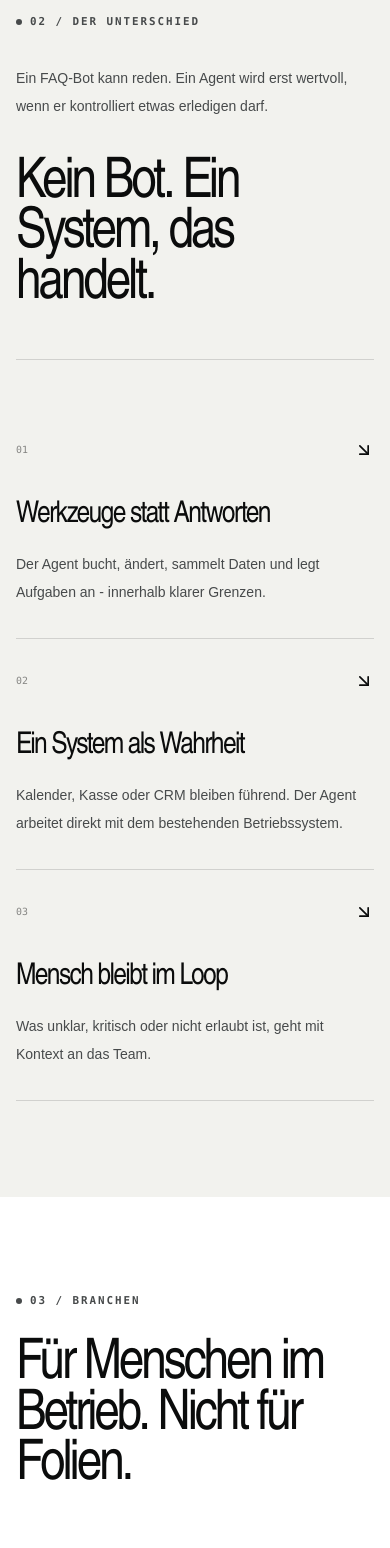
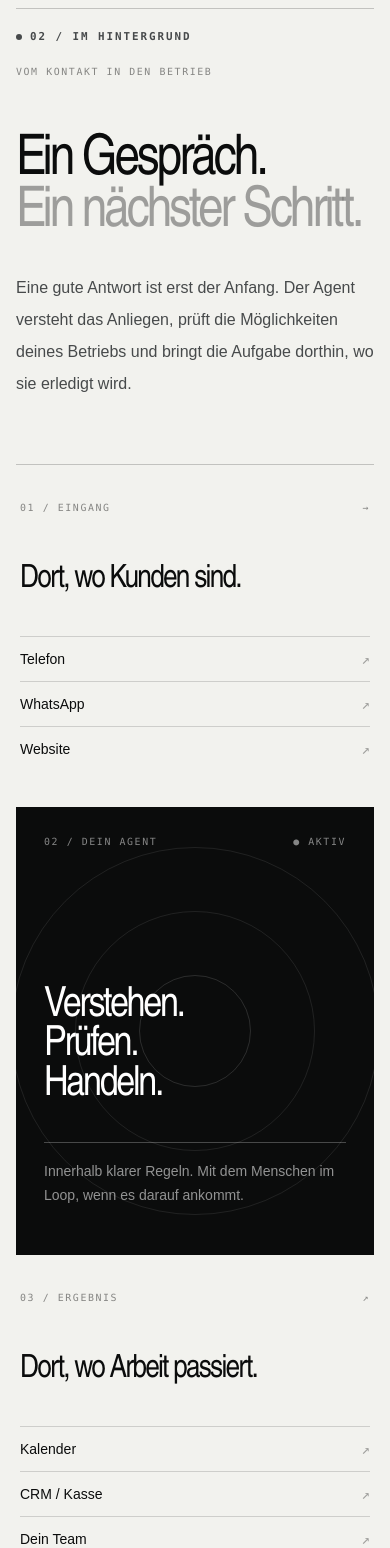
Before and after one commit to IljaDzhumelya24/ki-agent, a Next.js app: page / in a window 390 px wide. Shown: the part 3380-4928 px from the top of the page. Built offline with nearby package versions, Linux system fonts and the light colour scheme.

Commit message:
Redesign phone handoff and capability story

```diff
--- a/src/app/globals.css
+++ b/src/app/globals.css
@@ -390,9 +390,20 @@ button {
   z-index: 2;
   inset: 0;
   background: var(--paper);
-  transform: scaleY(0);
-  transform-origin: bottom center;
+  opacity: 0;
   pointer-events: none;
+}
+
+.signal-chapter:last-child {
+  color: #0b0c0c;
+}
+
+.signal-chapter:last-child p {
+  color: rgba(11, 12, 12, 0.7);
+}
+
+.signal-chapter:last-child .signal-chapter-meta {
+  border-color: rgba(11, 12, 12, 0.28);
 }
 
 .signal-chapters {
--- a/src/components/home/capability-section.tsx
+++ b/src/components/home/capability-section.tsx
@@ -1,36 +1,78 @@
-import { ArrowDownRight } from "lucide-react";
+import { SectionLabel } from "@/components/ui/section-label";
 
-import { homeContent } from "@/content/home";
-import { SectionLabel } from "@/components/ui/section-label";
+const channels = ["Telefon", "WhatsApp", "Website"];
+const destinations = ["Kalender", "CRM / Kasse", "Dein Team"];
 
 export function CapabilitySection() {
   return (
-    <section id="capabilities" className="page-gutter bg-[var(--paper)] py-24 md:py-32">
+    <section id="capabilities" className="page-gutter bg-[var(--paper)] py-24 text-[var(--ink)] md:py-32">
       <div className="mx-auto max-w-[96rem]">
-        <div className="grid gap-10 border-b border-[var(--line)] pb-12 lg:grid-cols-[0.82fr_1.18fr] lg:items-end">
-          <div>
-            <SectionLabel>02 / Der Unterschied</SectionLabel>
-            <p className="mt-8 max-w-sm text-sm leading-7 text-[var(--graphite)]">
-              Ein FAQ-Bot kann reden. Ein Agent wird erst wertvoll, wenn er kontrolliert etwas erledigen darf.
-            </p>
-          </div>
-          <h2 className="display-type max-w-[11ch] text-[clamp(3.5rem,6.5vw,7rem)] leading-[0.9] font-medium">
-            Kein Bot. Ein System, das handelt.
-          </h2>
+        <div className="flex flex-wrap items-start justify-between gap-5 border-t border-black/20 pt-5">
+          <SectionLabel>02 / Im Hintergrund</SectionLabel>
+          <span className="font-mono text-[0.62rem] uppercase tracking-[0.16em] text-black/45">
+            Vom Kontakt in den Betrieb
+          </span>
         </div>
 
-        <div className="mt-12 grid lg:grid-cols-3">
-          {homeContent.capabilities.map((capability) => (
-            <article key={capability.index} data-scroll-reveal className="group border-b border-[var(--line)] py-8 lg:border-r lg:px-8 lg:first:pl-0 lg:last:border-r-0">
-              <div className="flex items-center justify-between">
-                <span className="font-mono text-[0.62rem] text-black/45">{capability.index}</span>
-                <ArrowDownRight className="size-5 transition-transform duration-500 group-hover:rotate-45" aria-hidden="true" />
-              </div>
-              <h3 className="display-type mt-10 text-3xl leading-none md:text-4xl">{capability.title}</h3>
-              <p className="mt-5 max-w-sm text-sm leading-7 text-[var(--graphite)]">{capability.body}</p>
-            </article>
-          ))}
+        <div className="mt-14 grid gap-8 lg:grid-cols-[1.15fr_0.85fr] lg:items-end lg:gap-20">
+          <h2 className="display-type max-w-[14ch] text-[clamp(3.5rem,6vw,6.6rem)] leading-[0.93] font-medium tracking-[-0.065em]">
+            Ein Gespräch.<br />
+            <span className="text-black/35">Ein nächster Schritt.</span>
+          </h2>
+          <p className="max-w-md text-base leading-8 text-[var(--graphite)] lg:pb-2">
+            Eine gute Antwort ist erst der Anfang. Der Agent versteht das Anliegen, prüft die Möglichkeiten deines Betriebs und bringt die Aufgabe dorthin, wo sie erledigt wird.
+          </p>
         </div>
+
+        <div className="mt-16 grid border-y border-black/20 lg:grid-cols-[1fr_1.15fr_1fr]">
+          <div className="flex flex-col px-1 py-9 lg:pr-10 lg:py-12">
+            <div className="flex items-center justify-between font-mono text-[0.62rem] uppercase tracking-[0.16em] text-black/45">
+              <span>01 / Eingang</span><span>→</span>
+            </div>
+            <p className="display-type mt-12 text-[clamp(2rem,2.8vw,3.5rem)] leading-none tracking-[-0.05em]">Dort, wo Kunden sind.</p>
+            <ul className="mt-auto pt-10" aria-label="Eingangskanäle">
+              {channels.map((channel) => (
+                <li key={channel} className="flex items-center justify-between border-t border-black/15 py-3 text-sm">
+                  <span>{channel}</span><span className="font-mono text-black/35">↗</span>
+                </li>
+              ))}
+            </ul>
+          </div>
+
+          <div className="relative isolate flex min-h-[28rem] flex-col overflow-hidden bg-[#0b0c0c] p-7 text-white md:p-10">
+            <div className="pointer-events-none absolute left-1/2 top-1/2 size-[23rem] -translate-x-1/2 -translate-y-1/2 rounded-full border border-white/[0.09]" />
+            <div className="pointer-events-none absolute left-1/2 top-1/2 size-[15rem] -translate-x-1/2 -translate-y-1/2 rounded-full border border-white/[0.09]" />
+            <div className="pointer-events-none absolute left-1/2 top-1/2 size-[7rem] -translate-x-1/2 -translate-y-1/2 rounded-full border border-white/[0.13]" />
+            <div className="relative flex items-center justify-between font-mono text-[0.62rem] uppercase tracking-[0.16em] text-white/50">
+              <span>02 / Dein Agent</span><span>● Aktiv</span>
+            </div>
+            <div className="relative mt-auto grid gap-4 pb-5">
+              <p className="display-type text-[clamp(2.6rem,3.7vw,4.9rem)] leading-[0.95] tracking-[-0.06em]">
+                Verstehen.<br />Prüfen.<br />Handeln.
+              </p>
+              <span className="mt-5 h-px bg-white/25" />
+              <p className="max-w-xs text-sm leading-6 text-white/55">Innerhalb klarer Regeln. Mit dem Menschen im Loop, wenn es darauf ankommt.</p>
+            </div>
+          </div>
+
+          <div className="flex flex-col px-1 py-9 lg:pl-10 lg:py-12">
+            <div className="flex items-center justify-between font-mono text-[0.62rem] uppercase tracking-[0.16em] text-black/45">
+              <span>03 / Ergebnis</span><span>↗</span>
+            </div>
+            <p className="display-type mt-12 text-[clamp(2rem,2.8vw,3.5rem)] leading-none tracking-[-0.05em]">Dort, wo Arbeit passiert.</p>
+            <ul className="mt-auto pt-10" aria-label="Ziele im Betrieb">
+              {destinations.map((destination) => (
+                <li key={destination} className="flex items-center justify-between border-t border-black/15 py-3 text-sm">
+                  <span>{destination}</span><span className="font-mono text-black/35">↗</span>
+                </li>
+              ))}
+            </ul>
+          </div>
+        </div>
+
+        <p className="mt-6 max-w-xl text-sm leading-6 text-[var(--graphite)]">
+          Keine zweite Datenwelt: Kalender, Kasse oder CRM bleiben führend. Was unklar oder kritisch ist, geht mit Kontext an dein Team.
+        </p>
       </div>
     </section>
   );
--- a/src/components/home/channel-story.tsx
+++ b/src/components/home/channel-story.tsx
@@ -114,7 +114,7 @@ export function ChannelStory() {
       const progressTrack = scene.querySelector<HTMLElement>(".signal-progress-track");
       const progressFill = progressTrack?.querySelector<HTMLElement>("span");
       reveals.forEach((rect) => gsap.set(rect, { attr: { height: 0 } }));
-      if (wipe) gsap.set(wipe, { scaleY: 0, transformOrigin: "bottom center" });
+      if (wipe) gsap.set(wipe, { autoAlpha: 0 });
       gsap.set(chapters.slice(1), { autoAlpha: 0, y: 48 });
       gsap.set(screens.slice(1), { autoAlpha: 0, y: 26 });
       gsap.set(phone, { autoAlpha: 0.82, y: 35, rotationY: -26, rotationZ: 8, scale: 0.84 });
@@ -147,12 +147,15 @@ export function ChannelStory() {
         .fromTo(chapters[2], { autoAlpha: 0, x: 70, y: 0 }, { autoAlpha: 1, x: 0, duration: 0.38, ease: "power3.out" }, 2.31)
         .fromTo(screens[2], { autoAlpha: 0, y: 26 }, { autoAlpha: 1, y: 0, duration: 0.4, ease: "power3.out" }, 2.31)
         .to(phone, { rotationY: 9, rotationZ: -3, y: -25, scale: 1.02, duration: 0.62, ease: "power2.inOut" }, 2.08)
-        .to({}, { duration: 0.35 });
+        .to(phone, { autoAlpha: 0, y: -100, scale: 0.88, duration: 0.42, ease: "power2.inOut" }, 2.78)
+        .to(chapters[2], { autoAlpha: 0, y: -32, duration: 0.3, ease: "power2.in" }, 2.86)
+        .to({}, { duration: 0.08 });
 
-      if (wipe) timeline.to(wipe, { scaleY: 1, duration: 0.44, ease: "power2.inOut" }, 1.98);
-      if (progress) timeline.set(progress, { color: "#171a19" }, 2.04);
-      if (progressTrack) timeline.set(progressTrack, { backgroundColor: "rgba(10, 12, 11, 0.2)" }, 2.04);
-      if (progressFill) timeline.set(progressFill, { backgroundColor: "#171a19" }, 2.04);
+      if (wipe) timeline.to(wipe, { autoAlpha: 1, duration: 0.58, ease: "power2.inOut" }, 2.05);
+      if (progress) timeline.set(progress, { color: "#171a19" }, 2.42).to(progress, { autoAlpha: 0, duration: 0.25 }, 2.88);
+      if (progressTrack) timeline.set(progressTrack, { backgroundColor: "rgba(10, 12, 11, 0.2)" }, 2.42);
+      if (progressFill) timeline.set(progressFill, { backgroundColor: "#171a19" }, 2.42);
+      timeline.to(scene.querySelectorAll(".signal-trace"), { autoAlpha: 0, duration: 0.25 }, 2.86);
 
       reveals.forEach((rect) => {
         timeline.to(rect, { attr: { height: Number(rect.dataset.fullHeight) }, duration: 0.7, ease: "power2.out" }, 0);
@@ -162,7 +165,7 @@ export function ChannelStory() {
         timeline.scrollTrigger?.kill();
         timeline.kill();
         gsap.set([...chapters, ...screens, phone], { clearProps: "all" });
-        gsap.set([progress, progressTrack, progressFill, wipe].filter(Boolean), { clearProps: "all" });
+        gsap.set([progress, progressTrack, progressFill, wipe, ...scene.querySelectorAll(".signal-trace")].filter(Boolean), { clearProps: "all" });
         reveals.forEach((rect) => gsap.set(rect, { attr: { height: 0 } }));
       };
     });
--- a/src/components/layout/site-header.tsx
+++ b/src/components/layout/site-header.tsx
@@ -53,9 +53,9 @@ export function SiteHeader() {
         return rect.top <= navY && rect.bottom > navY;
       });
       const wipe = section?.id === "channels" ? section.querySelector<HTMLElement>(".signal-light-wipe") : null;
-      const wipeRect = wipe?.getBoundingClientRect();
+      const wipeOpacity = wipe ? Number.parseFloat(window.getComputedStyle(wipe).opacity) : 0;
       const overLightSurface = section?.id === "capabilities" || section?.id === "industries" ||
-        Boolean(wipeRect && wipeRect.height > 0 && wipeRect.top <= navY);
+        wipeOpacity > 0.75;
       setNavTheme(overLightSurface ? "light" : "dark");
     };
     const handleScroll = () => {
```
Also changed, not shown: 1 other file (tests, documents, lock files or other folders).
